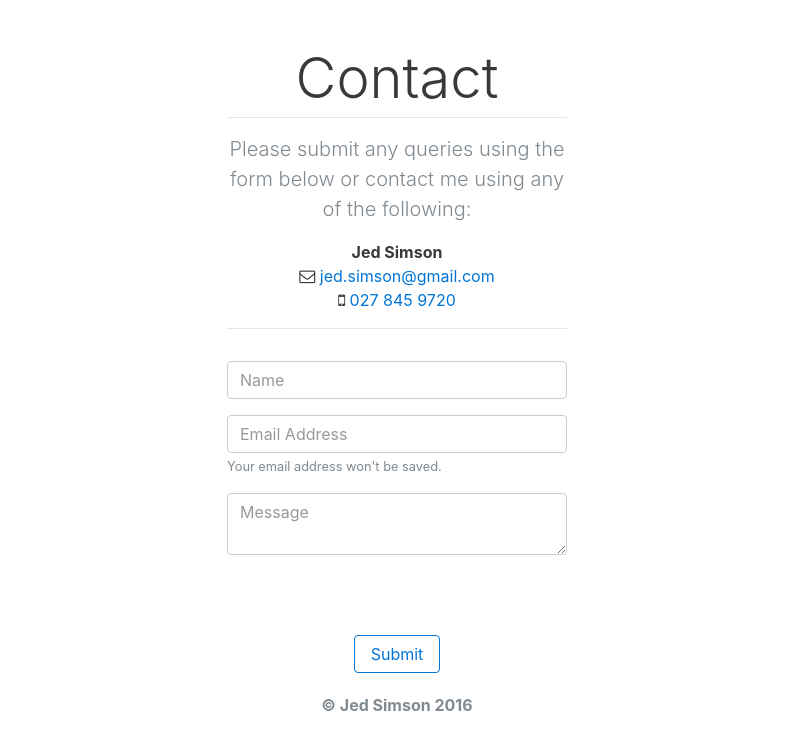
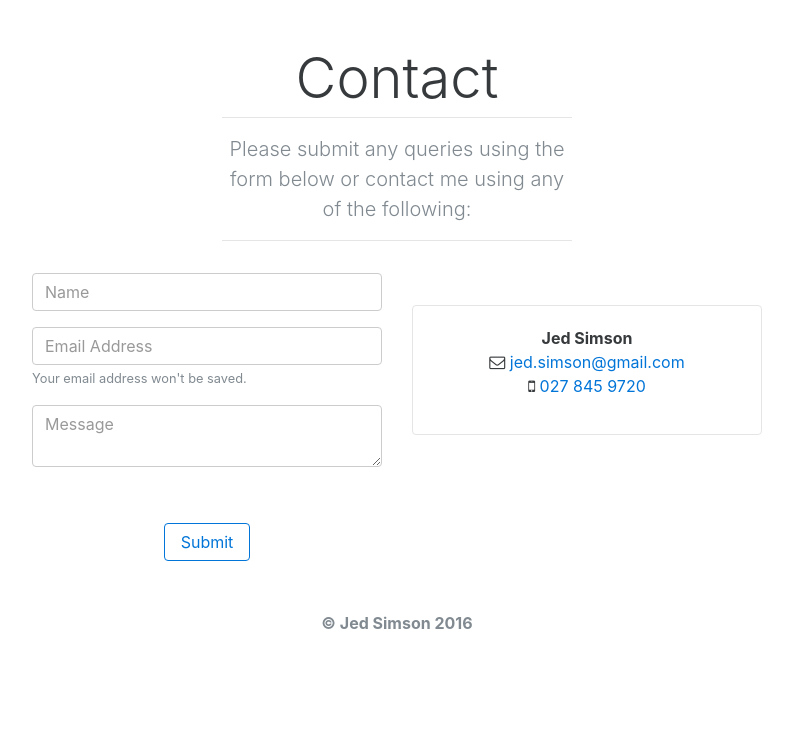
Before and after one commit to JedS6391/portfolio-jed-simson, a Flask app: page /contact/ in a window 1280 px wide. Shown: the part 54-800 px from the top of the page, without its empty margins (243-1036 px from the left). Run offline with Flask 2, Linux system fonts and the light colour scheme; some libraries are stand-ins or nearby versions.

Commit message:
Refactor layout of child templates

```diff
--- a/static/css/custom.css
+++ b/static/css/custom.css
@@ -15,6 +15,14 @@ html, body {
     padding-top: 2rem;
 }
 
+#details {
+    padding-top: 4rem;
+}
+
+#posts {
+    padding-top: 2rem;
+}
+
 #avatar {
     padding-top: 1rem;
     padding-bottom: 2rem;
@@ -28,5 +36,13 @@ html, body {
 }
 
 .footer {
-    margin-top: 20px;
+    margin-top: 2rem;
+    margin-bottom: 2rem;
+
+    /* Make footer stick to bottom of the page */
+
+    bottom: 0;
+    width: 100%;
+    height: 60px;
+    line-height: 60px;
 }
--- a/templates/base.html
+++ b/templates/base.html
@@ -21,9 +21,7 @@
     </header>
 
     <div class="container">
-        <div id="content" role="main" class="col-md-4 col-md-offset-4">
-            {% block content %}{% endblock %}
-        </div>
+        {% block content %}{% endblock %}
     </div>
 
     <footer class="footer">
--- a/templates/contact.html
+++ b/templates/contact.html
@@ -11,7 +11,8 @@
 {% endblock %}
 
 {% block content %}
-    <div id="lead">
+    <div class="row">
+        <div id="lead" class="col-md-4 col-md-offset-4">
             <h3 class="display-4 text-xs-center">Contact</h3>
 
             <div id="subtext">
@@ -29,16 +30,12 @@
                         </p>
                     {% endif %}
                 {% endwith %}
-
-            <address class="text-xs-center">
-                <strong>Jed Simson</strong><br>
-                <i class="fa fa-envelope-o"></i> <a href="mailto:jed.simson@gmail.com">jed.simson@gmail.com</a><br>
-                <i class="fa fa-mobile"></i> <a href="tel://0278459720">027 845 9720</a>
-          </address>
+            </div>
         </div>
     </div>
 
-    <div id="form">
+    <div class="row">
+        <div id="form" class="col-md-4 col-md-offset-2">
             <form method="POST" action="/contact/">
                 <fieldset class="form-group {% if 'name' in errors %}has-danger{% endif %}">
                     {{ form.name(class_="form-control", placeholder="Name") }}
@@ -62,8 +59,6 @@
                     </div>
                 </fieldset>
 
-            <br>
-
                 <div class="text-xs-center">
                     <button type="submit" class="btn btn-primary-outline ">Submit</button>
                 </div>
@@ -72,4 +67,15 @@
             </form>
         </div>
 
+        <div id="details" class="col-md-4">
+            <div class="card card-block">
+                <address class="text-xs-center">
+                    <strong>Jed Simson</strong><br>
+                    <i class="fa fa-envelope-o"></i> <a href="mailto:jed.simson@gmail.com">jed.simson@gmail.com</a><br>
+                    <i class="fa fa-mobile"></i> <a href="tel://0278459720">027 845 9720</a>
+                </address>
+            </div>
+        </div>
+    </div>
+
 {% endblock %}
--- a/templates/nav.html
+++ b/templates/nav.html
@@ -1,7 +1,7 @@
 {% set navigation_bar = [
     ('/', 'home', 'HOME'),
-    ('/#', 'blog', 'BLOG'),
-    (url_for('static', filename='cv/CV - 2016.pdf'), 'cv', 'CURRICULUM VITAE'),
+    ('/blog/', 'blog', 'BLOG'),
+    (url_for('static', filename='assets/cv/CV - 2016.pdf'), 'cv', 'CURRICULUM VITAE'),
     ('/contact/', 'contact', 'CONTACT')
 ] -%}
 
```
Also changed, not shown: templates/home.html (+5 -2 lines). Lines whose indentation alone changed are shown as unchanged.
